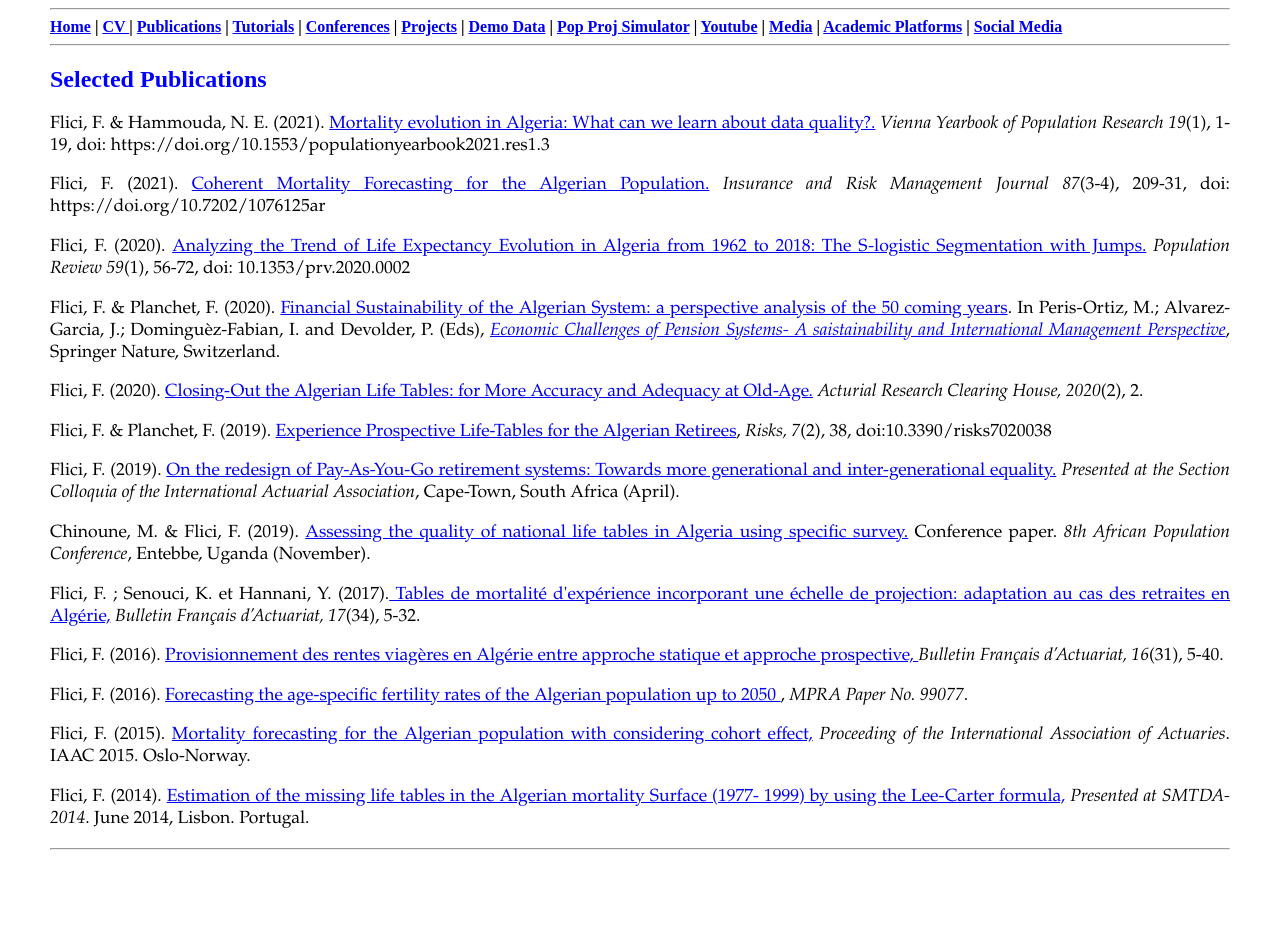
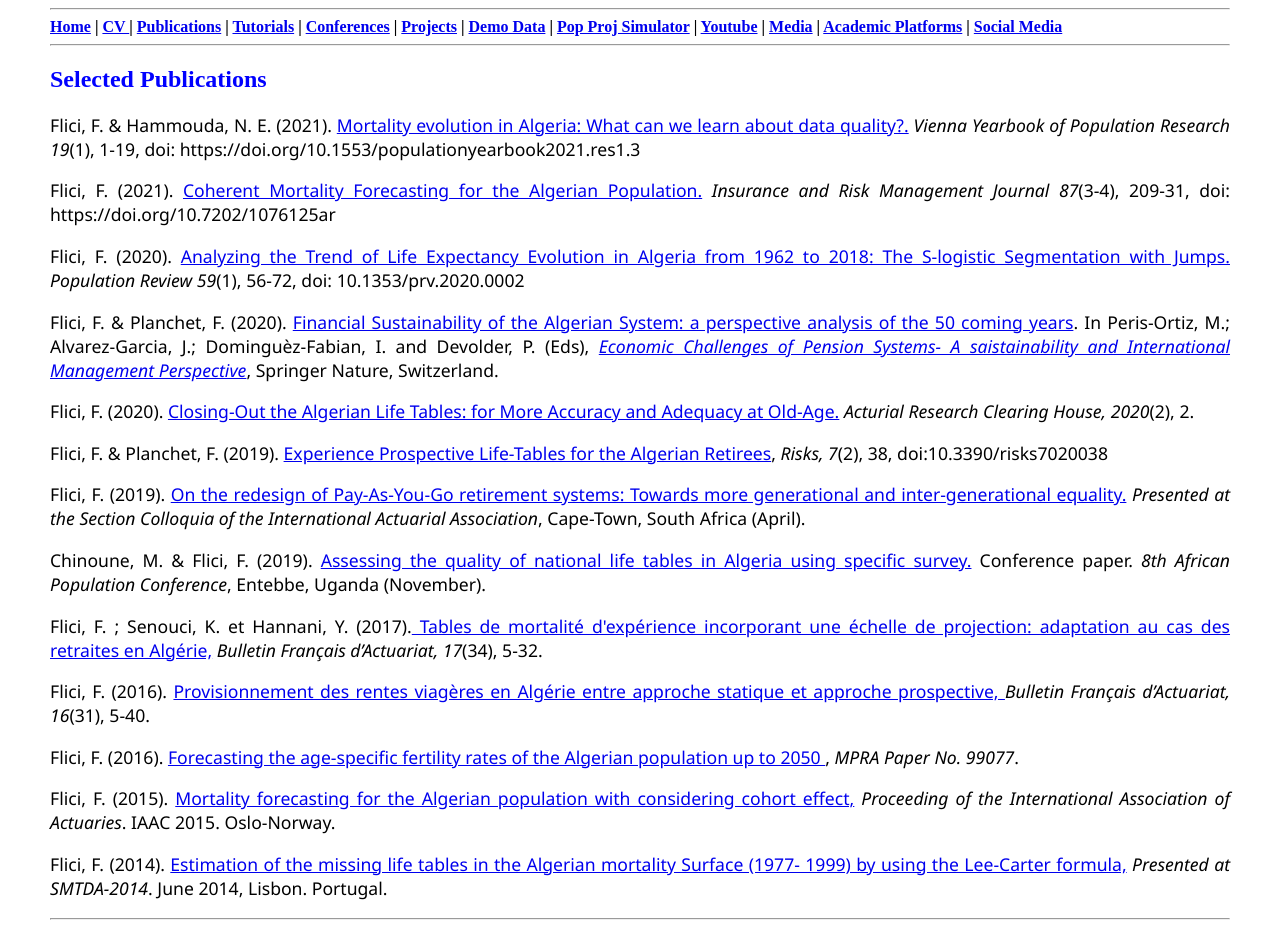
Before and after one commit to Farid-FLICI/farid-flici.github.io, a Jekyll site: the page pub.html, which Jekyll copies as it is, in a window 1280 px wide. Built offline with Jekyll 4.4.1, drawn with Linux system fonts in a browser that asks for light colours; before the commit the page ends 900 px from its top, so only the background shows below that.

Commit message:
Update pub.html

```diff
--- a/pub.html
+++ b/pub.html
@@ -16,7 +16,7 @@
 
 <style>
 
-p {font-family:Palatino Linotype;
+p {font-family:Segoe UI;
   font-size:110%;
   text-align:justify}
 
@@ -46,8 +46,9 @@ h3 {
 }
 </style>
 </head>
+ <body font-family: 'Roboto', sans-serif;  color: #fff; style="margin-top: 5px; margin-left: 50px; margin-right: 50px;">
+
 <p style="text-align:center; font-size:100%;font-family:Century Gothic"> <b>
-<body font-family: 'Roboto', sans-serif;  color: #fff; style="margin-top: 5px; margin-left: 50px; margin-right: 50px;">
 <hr>
 <a  href="#bio">Home</a>
 <a> |  </a>
```
